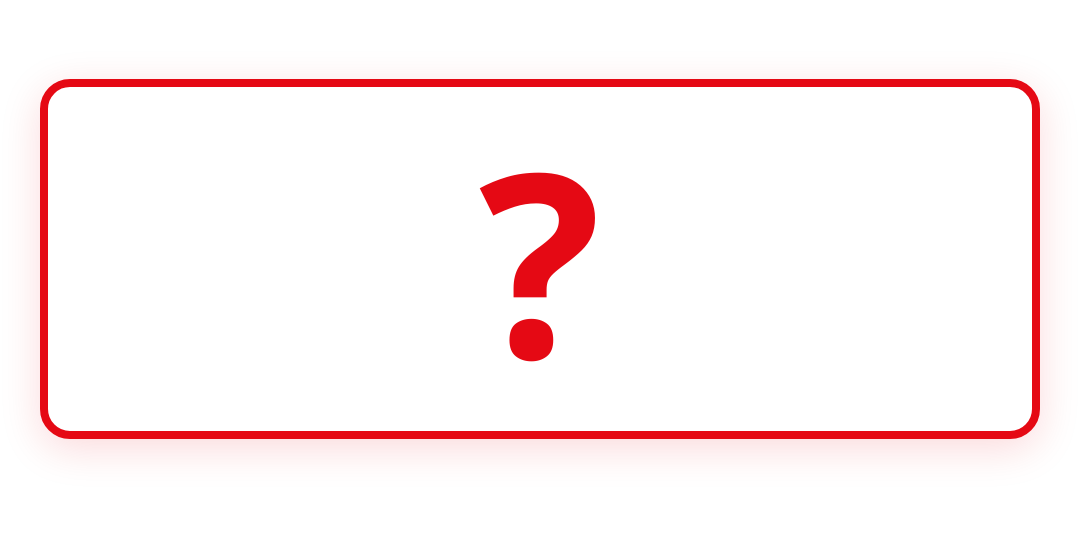
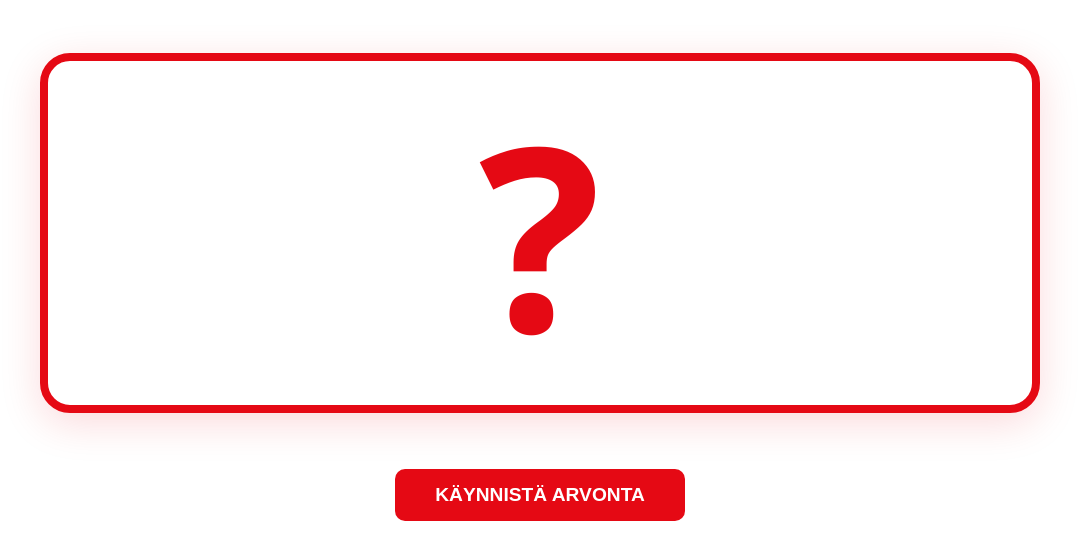
Before and after one commit to aapo791/Live-arvonta, a plain HTML site: page index.html in a window 1280 px wide. Both pictures are taken after a click on the button "SIIRRY ARVONTAAN". Shown: the part 229-788 px from the top of the page, without its empty margins (100-1179 px from the left). Drawn offline with Linux system fonts and the light colour scheme.

Commit message:
Korjattu kaynnistys

```diff
--- a/index.html
+++ b/index.html
@@ -22,11 +22,11 @@
   <div id="step-draw" class="draw-container hidden">
     <img src="dffcdba2-3519-47e8-8d09-11b95e4eebcf.JPG" alt="Logo" class="logo" />
 
-    <div class="display-container" id="click-area">
+    <div class="display-container" id="click-box">
       <div id="number-display">?</div>
     </div>
 
-    <div></div>
+    <button id="trigger-btn" type="button" style="padding: 15px 40px; font-size: 1.2rem; background: #e50914; color: #fff; border: none; border-radius: 10px; cursor: pointer; font-weight: bold;">KÄYNNISTÄ ARVONTA</button>
   </div>
 
   <script src="script.js"></script>
```
